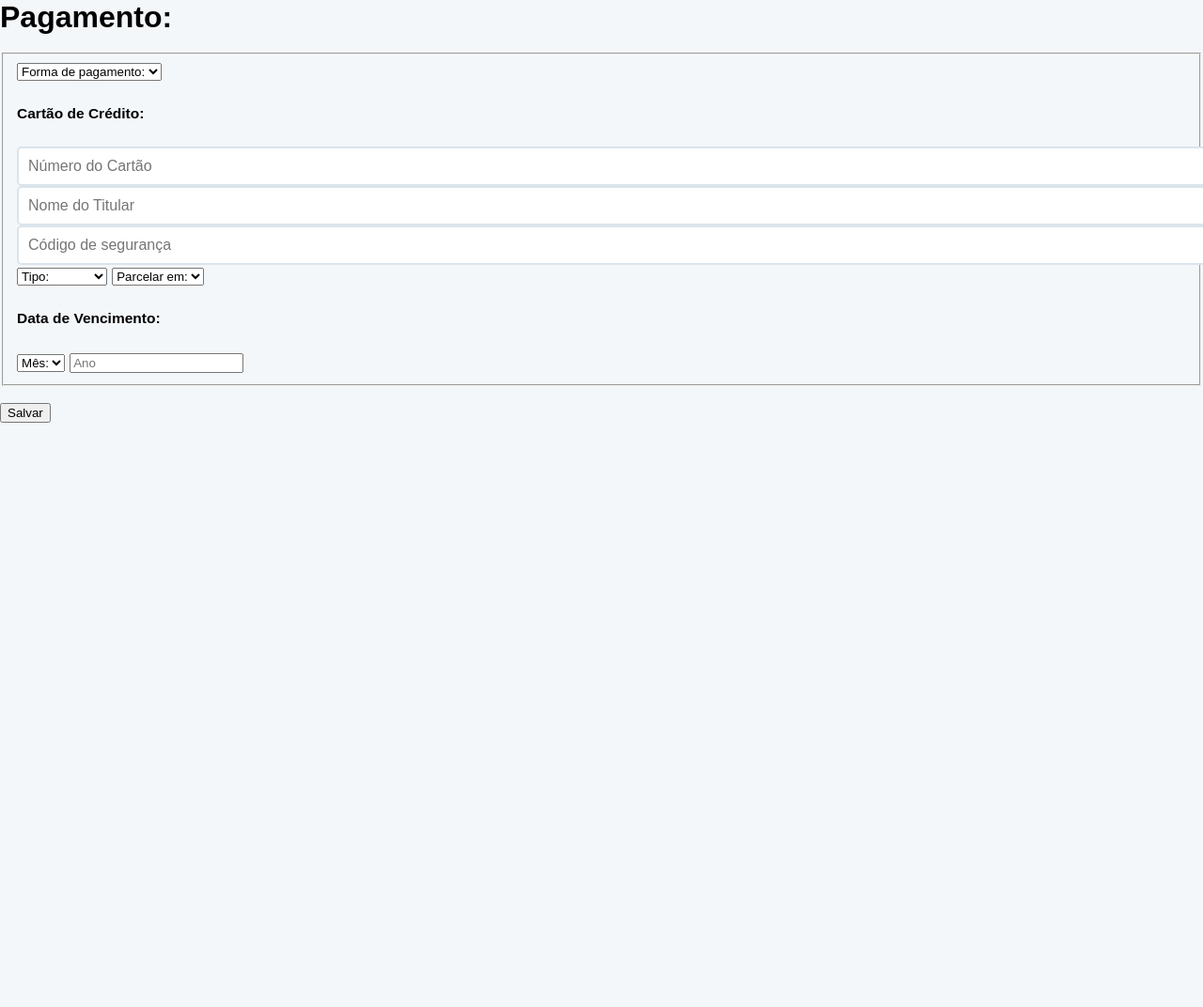
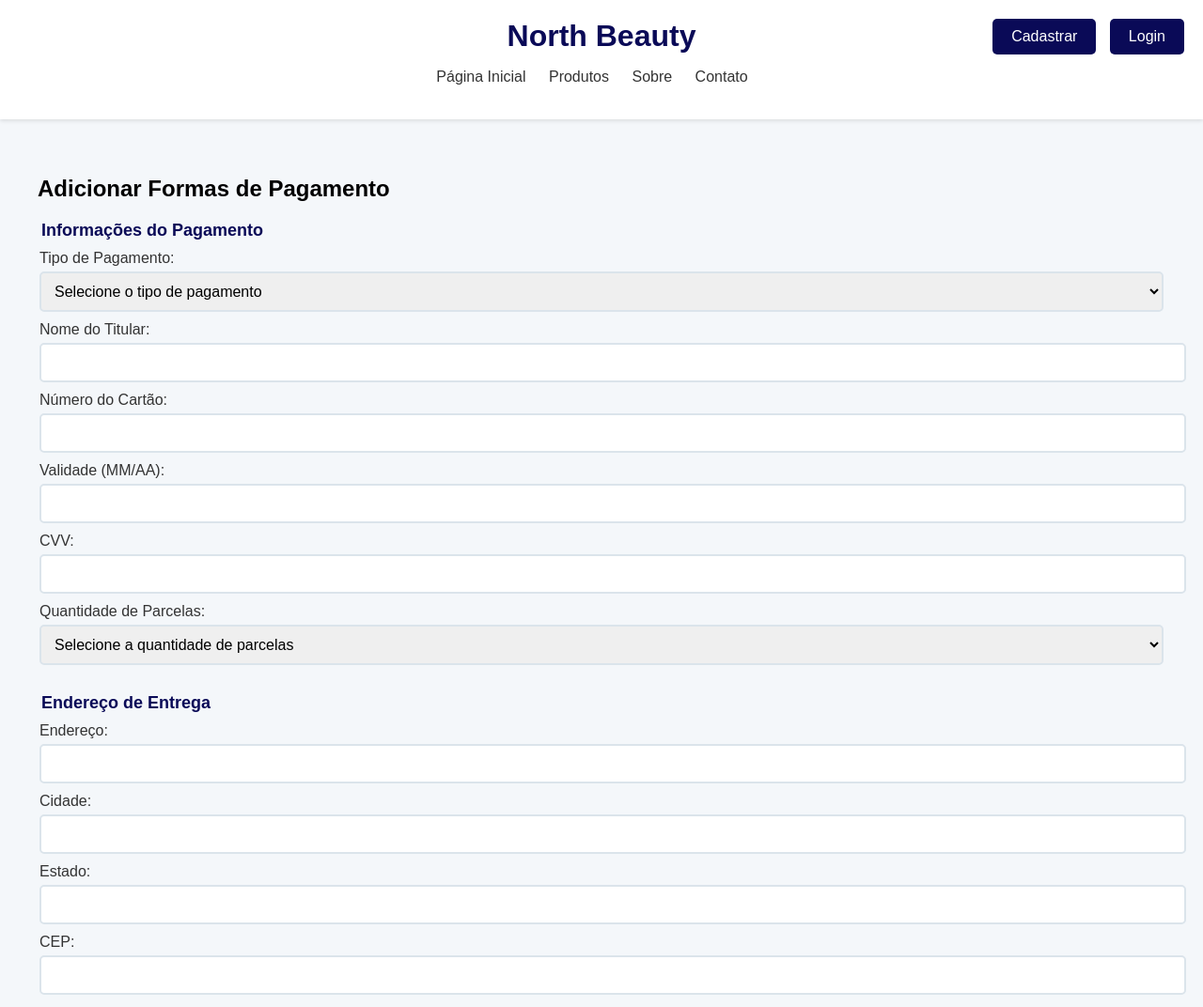
Before and after one commit to nataliabezerra/projeto-ecommerce, a plain HTML site: page adicionar_pagamento.html in a window 1280 px wide. Shown: the top 1072 px of the page at 94% size. Before the commit the page ends 800 px from the top, so only its background shows below. Drawn offline with Linux system fonts and the light colour scheme.

Commit message:
html e css adicionar produto e adicionar pagamento

```diff
--- a/adicionar_pagamento.html
+++ b/adicionar_pagamento.html
@@ -3,70 +3,99 @@
 <head>
     <meta charset="UTF-8">
     <meta name="viewport" content="width=device-width, initial-scale=1.0">
-        <title>North Beauty - Adicionar forma de pagamento</title>
-        <link rel="stylesheet" href="paginainicial.css">
+    <title>Adicionar Formas de Pagamento - North Beauty</title>
+    <link rel="stylesheet" href="pagamento.css">
 </head>
 <body>
+    <header>
+        <div class="container">
+            <h1>North Beauty</h1>
+            <nav>
+                <ul>
+                    <li><a href="#">Página Inicial</a></li>
+                    <li><a href="#">Produtos</a></li>
+                    <li><a href="#">Sobre</a></li>
+                    <li><a href="#">Contato</a></li>
+                </ul>
+            </nav>
+            <div class="top-buttons">
+                <button>Cadastrar</button>
+                <button>Login</button>
+            </div>
+        </div>
+    </header>
 
-        <h1>Pagamento:</h1>
-        <form action="/visualizacao" method="post">
-            <h3>
+    <main>
+        <div class="container">
+            <h2>Adicionar Formas de Pagamento</h2>
+            <form action="/adicionar_pagamento" method="post" class="payment-form">
                 <fieldset>
-                    <select id="categoria" name="categoria" required>
-                        <option value="">Forma de pagamento:</option>
-                        <option value="Pix">Pix</option>
-                        <option value="Cartão de Crédito">Cartão de Crédito</option>
-                        <option value="PayPal">PayPal</option>
-                        <option value="Mercado pago">Mercado pago</option>
-                    </select>
-                    <h5>Cartão de Crédito:</h5>
-                    <input type="text" pattern="[a-zA-Z0-9._%+-]+@[a-zA-Z0-9.-]+\.[a-aZ-Z]{2}"
-                    id="número" name="número"  required placeholder="Número do Cartão"> <br>
-                    <input type="text" id="Nome do Titular" required placeholder="Nome do Titular"><br>
-                    <input type="text" pattern="[a-zA-Z0-9._%+-]+@[a-zA-Z0-9.-]+\.[a-aZ-Z]{2}"
-                    id="número" name="número"  required placeholder="Código de segurança"> <br>
-                    <select id="tipo" name="tipo" required>
-                        <option value="">Tipo:</option>
-                        <option value="visa">visa</option>
-                        <option value="Master Card">Master Card</option>
-                        <option value="Elo">Elo</option>
-                    </select>
-                    <select id="Parcelar em:" name="Parcelar em:" required>
-                        <option value="">Parcelar em:</option>
-                        <option value="1x">1x</option>
-                        <option value="2x">2x</option>
-                        <option value="3x">3x</option>
-                        <option value="4x">4x</option>
-                        <option value="5x">5x</option>
-                        <option value="6x">6x</option>
-                        <option value="7x">7x</option>
-                        <option value="8x">8x</option>
-                        <option value="9x">9x</option>
-                        <option value="10x">10x</option>
-                        <option value="11x">11x</option>
-                        <option value="12x">12x</option>
-                    </select>
-                    <h5>Data de Vencimento:</h5>
-                    <select id="data" name="data" required>
-                        <option value="mês">Mês:</option>
-                        <option value="01">01</option>
-                        <option value="02">02</option>
-                        <option value="03">03</option>
-                        <option value="04">04</option>
-                        <option value="05">05</option>
-                        <option value="06">06</option>
-                        <option value="07">07</option>
-                        <option value="08">08</option>
-                        <option value="09">09</option>
-                        <option value="10">10</option>
-                        <option value="11">11</option>
-                        <option value="12">12</option>
-                    </select>
-                    <input type="número" pattern="[a-zA-Z0-9._%+-]+@[a-zA-Z0-9.-]+\.[a-aZ-Z]{2}"
-                    id="número" name="número"  required placeholder="Ano"> <br>
+                    <legend>Informações do Pagamento</legend>
+                    <label for="tipo_pagamento">Tipo de Pagamento:</label>
+                    <select id="tipo_pagamento" name="tipo_pagamento" required>
+                        <option value="">Selecione o tipo de pagamento</option>
+                        <option value="cartao_credito">Cartão de Crédito</option>
+                        <option value="cartao_debito">Cartão de Débito</option>
+                        <option value="boleto">Boleto</option>
+                        <option value="pix">PIX</option>
+                    </select><br>
+
+                    <label for="nome_titular">Nome do Titular:</label>
+                    <input type="text" id="nome_titular" name="nome_titular" required><br>
+
+                    <label for="numero_cartao">Número do Cartão:</label>
+                    <input type="text" id="numero_cartao" name="numero_cartao" required><br>
+
+                    <label for="validade">Validade (MM/AA):</label>
+                    <input type="text" id="validade" name="validade" required><br>
+
+                    <label for="cvv">CVV:</label>
+                    <input type="text" id="cvv" name="cvv" required><br>
+
+                    <label for="parcelas">Quantidade de Parcelas:</label>
+                    <select id="parcelas" name="parcelas" required>
+                        <option value="">Selecione a quantidade de parcelas</option>
+                        <option value="1">1x</option>
+                        <option value="2">2x</option>
+                        <option value="3">3x</option>
+                        <option value="4">4x</option>
+                        <option value="5">5x</option>
+                        <option value="6">6x</option>
+                        <option value="7">7x</option>
+                        <option value="8">8x</option>
+                        <option value="9">9x</option>
+                        <option value="10">10x</option>
+                        <option value="11">11x</option>
+                        <option value="12">12x</option>
+                    </select><br>
                 </fieldset>
-            </h3>
-            <button type="submit">Salvar</button>
+
+                <fieldset>
+                    <legend>Endereço de Entrega</legend>
+                    <label for="endereco">Endereço:</label>
+                    <input type="text" id="endereco" name="endereco" required><br>
+
+                    <label for="cidade">Cidade:</label>
+                    <input type="text" id="cidade" name="cidade" required><br>
+
+                    <label for="estado">Estado:</label>
+                    <input type="text" id="estado" name="estado" required><br>
+
+                    <label for="cep">CEP:</label>
+                    <input type="text" id="cep" name="cep" required><br>
+                </fieldset>
+
+                <button type="submit">Adicionar</button>
+                <button type="reset">Limpar</button>
             </form>
+        </div>
+    </main>
+
+    <footer>
+        <div class="container">
+            <p>&copy; 2024 North Beauty. Todos os direitos reservados.</p>
+        </div>
+    </footer>
+
 </body>
 </html>
--- /dev/null
+++ b/pagamento.css
@@ -0,0 +1,128 @@
+body {
+    margin: 0;
+    padding: 0;
+    font-family: Arial, sans-serif;
+    background-color: #f4f7fa;
+}
+
+.container {
+    max-width: 1200px;
+    margin: 0 auto;
+    padding: 0 20px;
+}
+
+header {
+    background-color: #ffffff;
+    padding: 20px 0;
+    text-align: center;
+    box-shadow: 0 2px 4px rgba(0, 0, 0, 0.1);
+    position: relative;
+}
+
+header h1 {
+    color: #0a0a57;
+    margin: 0;
+}
+
+nav ul {
+    list-style: none;
+    padding: 0;
+}
+
+nav ul li {
+    display: inline;
+    margin-right: 20px;
+}
+
+nav ul li a {
+    text-decoration: none;
+    color: #333333;
+}
+
+.top-buttons {
+    position: absolute;
+    top: 20px;
+    right: 20px;
+}
+
+.top-buttons button {
+    margin-left: 10px;
+    padding: 10px 20px;
+    background-color: #0a0a57;
+    color: white;
+    font-size: 16px;
+    border: none;
+    border-radius: 5px;
+    cursor: pointer;
+    transition: background-color 0.3s;
+    display: inline-block;
+}
+
+.top-buttons button:hover {
+    background-color: #4b8e9a;
+}
+
+main {
+    padding: 40px 0;
+}
+
+.payment-form fieldset {
+    border: none;
+    margin-bottom: 20px;
+    padding: 0;
+}
+
+.payment-form legend {
+    font-size: 18px;
+    font-weight: bold;
+    margin-bottom: 10px;
+    color: #0a0a57;
+}
+
+.payment-form label {
+    display: block;
+    margin-bottom: 5px;
+    color: #333333;
+}
+
+.payment-form input[type="text"],
+.payment-form select {
+    width: 100%;
+    padding: 10px;
+    font-size: 16px;
+    border: 2px solid #dbe4eb;
+    border-radius: 5px;
+    margin-bottom: 10px;
+}
+
+.payment-form button {
+    padding: 10px 20px;
+    background-color: #0a0a57;
+    color: white;
+    font-size: 16px;
+    border: none;
+    border-radius: 5px;
+    cursor: pointer;
+    transition: background-color 0.3s;
+    margin-top: 10px;
+}
+
+.payment-form button[type="reset"] {
+    background-color: #e74c3c;
+    margin-left: 10px;
+}
+
+.payment-form button:hover {
+    background-color: #4b8e9a;
+}
+
+.payment-form button[type="reset"]:hover {
+    background-color: #c0392b;
+}
+
+footer {
+    background-color: #ffffff;
+    color: #333333;
+    padding: 20px 0;
+    text-align: center;
+}
--- /dev/null
+++ b/produto.css
@@ -0,0 +1,131 @@
+body {
+    margin: 0;
+    padding: 0;
+    font-family: Arial, sans-serif;
+    background-color: #f4f7fa;
+}
+
+.container {
+    max-width: 1200px;
+    margin: 0 auto;
+    padding: 0 20px;
+}
+
+header {
+    background-color: #ffffff;
+    padding: 20px 0;
+    text-align: center;
+    box-shadow: 0 2px 4px rgba(0, 0, 0, 0.1);
+    position: relative;
+}
+
+header h1 {
+    color: #0a0a57;
+    margin: 0;
+}
+
+nav ul {
+    list-style: none;
+    padding: 0;
+}
+
+nav ul li {
+    display: inline;
+    margin-right: 20px;
+}
+
+nav ul li a {
+    text-decoration: none;
+    color: #333333;
+}
+
+.top-buttons {
+    position: absolute;
+    top: 20px;
+    right: 20px;
+}
+
+.top-buttons button {
+    margin-left: 10px;
+    padding: 10px 20px;
+    background-color: #0a0a57;
+    color: white;
+    font-size: 16px;
+    border: none;
+    border-radius: 5px;
+    cursor: pointer;
+    transition: background-color 0.3s;
+    display: inline-block;
+}
+
+.top-buttons button:hover {
+    background-color: #4b8e9a;
+}
+
+main {
+    padding: 40px 0;
+}
+
+.product-form fieldset {
+    border: none;
+    margin-bottom: 20px;
+    padding: 0;
+}
+
+.product-form legend {
+    font-size: 18px;
+    font-weight: bold;
+    margin-bottom: 10px;
+    color: #0a0a57;
+}
+
+.product-form label {
+    display: block;
+    margin-bottom: 5px;
+    color: #333333;
+}
+
+.product-form input[type="text"],
+.product-form input[type="number"],
+.product-form input[type="file"],
+.product-form select,
+.product-form textarea {
+    width: 100%;
+    padding: 10px;
+    font-size: 16px;
+    border: 2px solid #dbe4eb;
+    border-radius: 5px;
+    margin-bottom: 10px;
+}
+
+.product-form button {
+    padding: 10px 20px;
+    background-color: #0a0a57;
+    color: white;
+    font-size: 16px;
+    border: none;
+    border-radius: 5px;
+    cursor: pointer;
+    transition: background-color 0.3s;
+    margin-top: 10px;
+}
+
+.product-form button[type="reset"] {
+    background-color: #e74c3c;
+    margin-left: 10px;
+}
+
+.product-form button:hover {
+    background-color: #4b8e9a;
+}
+
+.product-form button[type="reset"]:hover {
+    background-color: #c0392b;
+}
+
+footer {
+    background-color: #ffffff;
+    color: #333333;
+    padding: 20px 0;
+    text-align: center;
+}
```
Also changed, not shown: cadastrar_produto.html (+32 -4 lines). Lines whose indentation alone changed are shown as unchanged.
